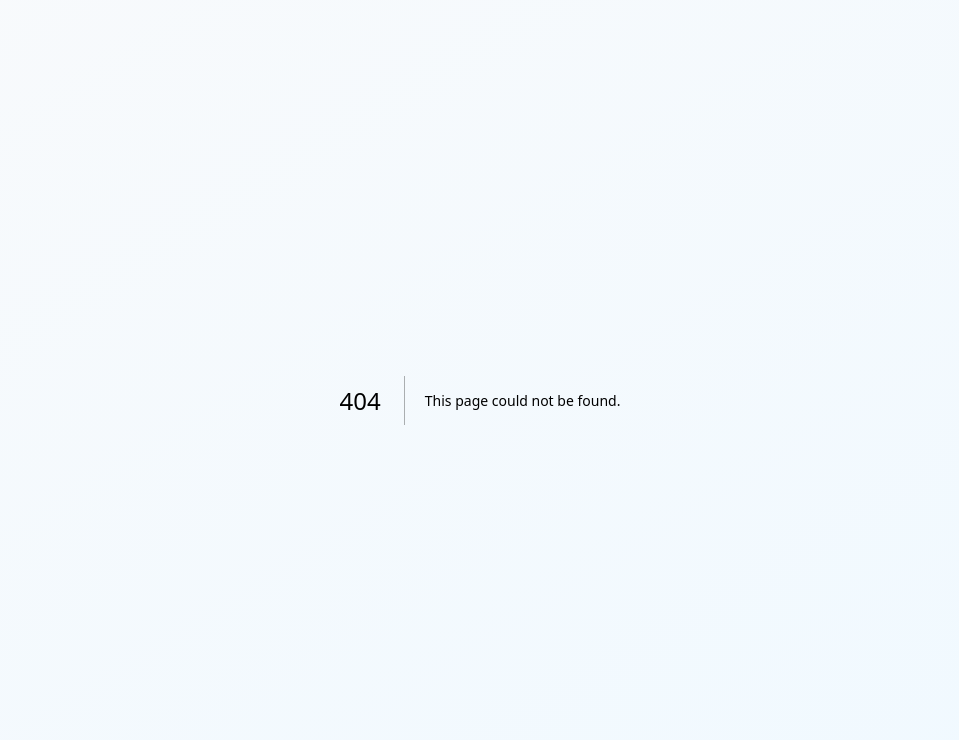
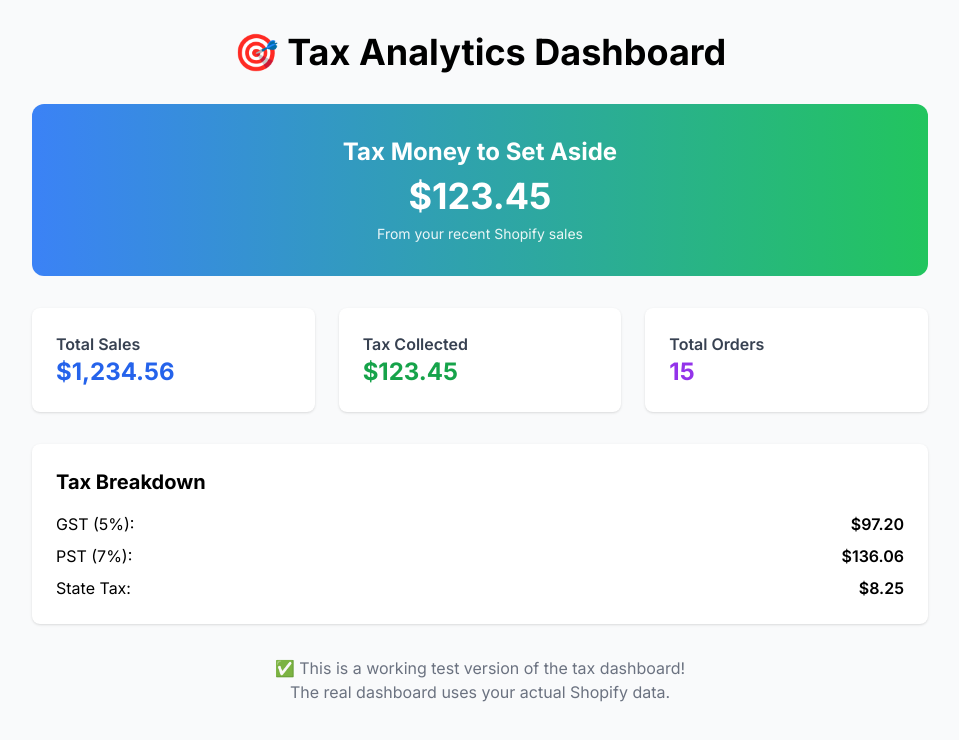
Before and after one commit to coopersimson96/taxflow, a Next.js app: page /test-dashboard in a window 1280 px wide. Before the commit this address had no page. Shown: the top 740 px of the page, without its empty margins (160-1119 px from the left). Built offline with nearby package versions, Linux system fonts and the light colour scheme.

Commit message:
Add simple test dashboard to verify deployment

```diff
--- /dev/null
+++ b/src/app/test-dashboard/page.tsx
@@ -0,0 +1,55 @@
+'use client'
+
+export default function TestDashboard() {
+  return (
+    <div className="min-h-screen bg-gray-50 p-8">
+      <div className="max-w-4xl mx-auto">
+        <h1 className="text-4xl font-bold text-center mb-8">🎯 Tax Analytics Dashboard</h1>
+
+        <div className="bg-gradient-to-r from-blue-500 to-green-500 text-white rounded-xl p-8 mb-8 text-center">
+          <h2 className="text-2xl font-bold mb-2">Tax Money to Set Aside</h2>
+          <p className="text-4xl font-bold">$123.45</p>
+          <p className="text-sm opacity-90 mt-2">From your recent Shopify sales</p>
+        </div>
+
+        <div className="grid grid-cols-1 md:grid-cols-3 gap-6 mb-8">
+          <div className="bg-white p-6 rounded-lg shadow">
+            <h3 className="font-semibold text-gray-700">Total Sales</h3>
+            <p className="text-2xl font-bold text-blue-600">$1,234.56</p>
+          </div>
+          <div className="bg-white p-6 rounded-lg shadow">
+            <h3 className="font-semibold text-gray-700">Tax Collected</h3>
+            <p className="text-2xl font-bold text-green-600">$123.45</p>
+          </div>
+          <div className="bg-white p-6 rounded-lg shadow">
+            <h3 className="font-semibold text-gray-700">Total Orders</h3>
+            <p className="text-2xl font-bold text-purple-600">15</p>
+          </div>
+        </div>
+
+        <div className="bg-white p-6 rounded-lg shadow">
+          <h3 className="text-xl font-bold mb-4">Tax Breakdown</h3>
+          <div className="space-y-2">
+            <div className="flex justify-between">
+              <span>GST (5%):</span>
+              <span className="font-semibold">$97.20</span>
+            </div>
+            <div className="flex justify-between">
+              <span>PST (7%):</span>
+              <span className="font-semibold">$136.06</span>
+            </div>
+            <div className="flex justify-between">
+              <span>State Tax:</span>
+              <span className="font-semibold">$8.25</span>
+            </div>
+          </div>
+        </div>
+
+        <div className="mt-8 text-center text-gray-500">
+          <p>✅ This is a working test version of the tax dashboard!</p>
+          <p>The real dashboard uses your actual Shopify data.</p>
+        </div>
+      </div>
+    </div>
+  )
+}
```
Also changed, not shown: debug-dashboard.js (added, +63 -0 lines).
